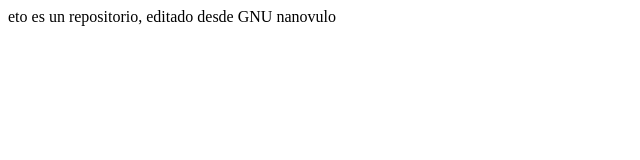
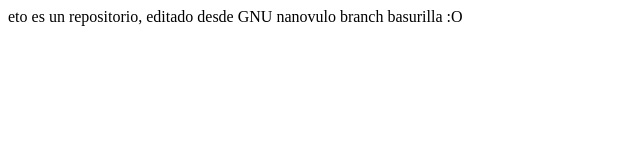
Before and after one commit to jeleo98/basurero, a plain HTML site: page index.html in a window 1280 px wide. Shown: the whole page, without its empty margins (0-640 px from the left). Drawn offline with Linux system fonts and the light colour scheme.

Commit message:
branch basurilla con cambios

```diff
--- a/index.html
+++ b/index.html
@@ -9,6 +9,7 @@
 <body>
     <div>
         eto es un repositorio, editado desde GNU nanovulo
+	branch basurilla :O
     </div>
 
 </body>
```
